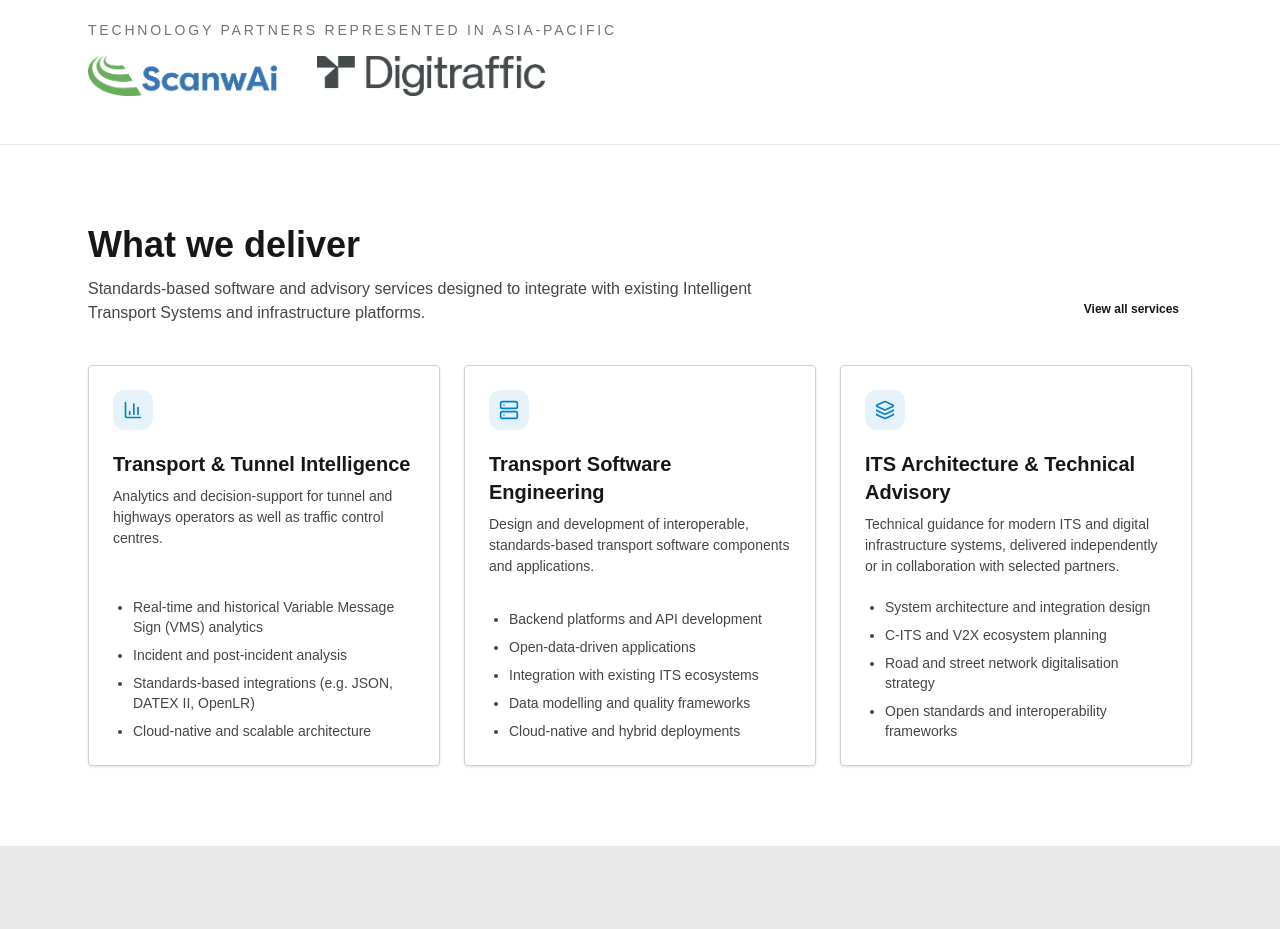
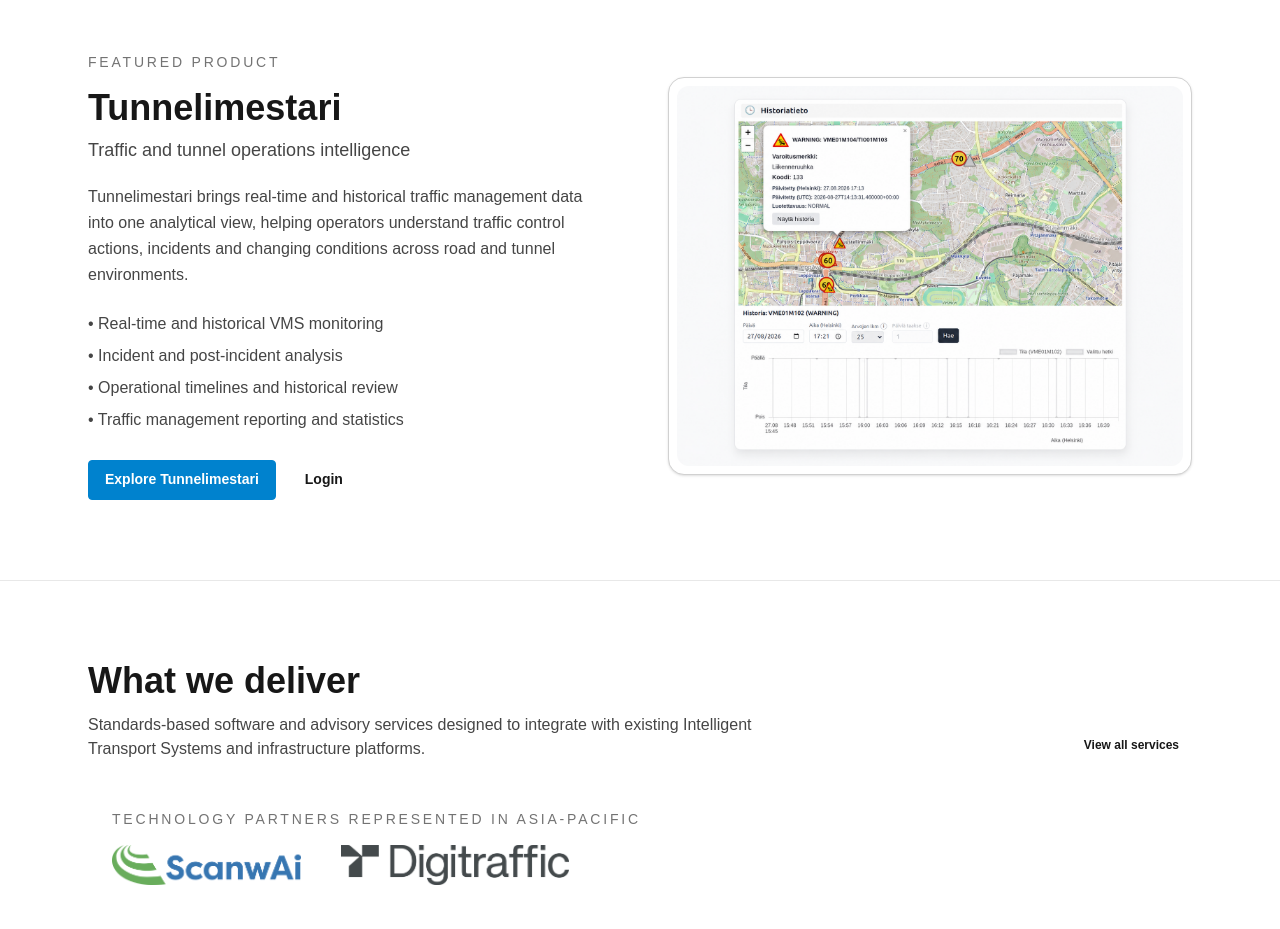
Before and after one commit to roadminded/website, a Next.js app: page / in a window 1280 px wide. Shown: the part 680-1609 px from the top of the page. Built offline with nearby package versions, Linux system fonts and the light colour scheme.

Commit message:
udpated mainpage for content and tunnelimestari image

```diff
--- a/src/app/page.js
+++ b/src/app/page.js
@@ -7,7 +7,7 @@
     title: "Transport & Tunnel Intelligence",
     icon: BarChart3,
     description:
-      "Analytics and decision-support for tunnel and highways operators as well as traffic control centres.",
+      "Analytics and decision-support for tunnel and highway operators as well as traffic management centres.",
     bullets: [
       "Real-time and historical Variable Message Sign (VMS) analytics",
       "Incident and post-incident analysis",
@@ -85,6 +85,7 @@
           </svg>
         </div>
 
+        { /* Hero content */}
         <div className="relative max-w-6xl mx-auto px-6 py-20 md:py-28">
 
           <div className="max-w-3xl">
@@ -114,24 +115,64 @@
         </div>
       </section>
 
-      {/* Partners / logos */}
-      <section className="py-10 md:py-12 border-b border-base-200 bg-base-100">
+      {/* Featured product: Tunnelimestari */}
+      <section className="py-16 md:py-20 bg-base-100 border-b border-base-200">
         <div className="max-w-6xl mx-auto px-6">
-          <p className="text-xs md:text-sm uppercase tracking-[0.2em] opacity-60">
-            Technology partners represented in Asia-Pacific
-          </p>
-          <div className="mt-4 flex flex-wrap items-center gap-10">
-            {PARTNERS.map((p) => (
-              <div key={p.name} className="flex items-center gap-3 opacity-80">
-                <Image
-                  src={p.logoSrc}
-                  alt={p.logoAlt}
-                  width={140}
-                  height={40}
-                  className="h-8 md:h-10 w-auto object-contain"
-                />
+          <div className="grid grid-cols-1 lg:grid-cols-2 gap-10 lg:gap-14 items-center">
+
+            {/* Text */}
+            <div>
+              <p className="text-xs md:text-sm uppercase tracking-[0.2em] opacity-60">
+                Featured product
+              </p>
+
+              <h2 className="mt-4 text-3xl md:text-4xl font-semibold">
+                Tunnelimestari
+              </h2>
+
+              <p className="mt-2 text-lg font-medium opacity-80">
+                Traffic and tunnel operations intelligence
+              </p>
+
+              <p className="mt-5 max-w-xl opacity-80 leading-relaxed">
+                Tunnelimestari brings real-time and historical traffic management
+                data into one analytical view, helping operators understand traffic
+                control actions, incidents and changing conditions across road and
+                tunnel environments.
+              </p>
+
+              <ul className="mt-6 space-y-2 text-sm md:text-base opacity-80">
+                <li>• Real-time and historical VMS monitoring</li>
+                <li>• Incident and post-incident analysis</li>
+                <li>• Operational timelines and historical review</li>
+                <li>• Traffic management reporting and statistics</li>
+              </ul>
+
+              <div className="mt-7 flex flex-col sm:flex-row gap-3">
+                <Link href="/tunnelimestari" className="btn btn-primary">
+                  Explore Tunnelimestari
+                </Link>
+
+                <a
+                  href="https://tunnelimestari.roadminded.com"
+                  className="btn btn-ghost"
+                >
+                  Login
+                </a>
               </div>
-            ))}
+            </div>
+
+            {/* Tunnel Master (tunnelimestari) image */}
+            <div className="rounded-2xl border border-base-300 bg-base-100 p-2 shadow-sm overflow-hidden">
+              <Image
+                src="/images/tunnelimestari-dashboard.png"
+                alt="Tunnelimestari traffic and tunnel operations dashboard"
+                width={1200}
+                height={750}
+                className="w-full h-auto rounded-xl"
+              />
+            </div>
+
           </div>
         </div>
       </section>
@@ -157,6 +198,28 @@
               View all services
             </Link>
           </div>
+
+          {/* Partners / logos */}
+          <section className="py-10 md:py-12 border-b border-base-200 bg-base-100">
+            <div className="max-w-6xl mx-auto px-6">
+              <p className="text-xs md:text-sm uppercase tracking-[0.2em] opacity-60">
+                Technology partners represented in Asia-Pacific
+              </p>
+              <div className="mt-4 flex flex-wrap items-center gap-10">
+                {PARTNERS.map((p) => (
+                  <div key={p.name} className="flex items-center gap-3 opacity-80">
+                    <Image
+                      src={p.logoSrc}
+                      alt={p.logoAlt}
+                      width={140}
+                      height={40}
+                      className="h-8 md:h-10 w-auto object-contain"
+                    />
+                  </div>
+                ))}
+              </div>
+            </div>
+          </section>
 
           <div className="mt-10 grid grid-cols-1 md:grid-cols-3 gap-6">
             {SERVICE_SUMMARY.map(({ icon: Icon, title, description, bullets }) => (
@@ -202,7 +265,7 @@
             Why RoadMinded Systems
           </h2>
           <p className="mt-3 max-w-3xl opacity-80">
-            We combine deep Intelligent Transport Systems expertise with modern
+            We combine practical Intelligent Transport Systems expertise with modern
             software engineering and open, interoperable standards.
           </p>
 
```
Also changed, not shown: public/images/tunnelimestari-dashboard.png (added).
